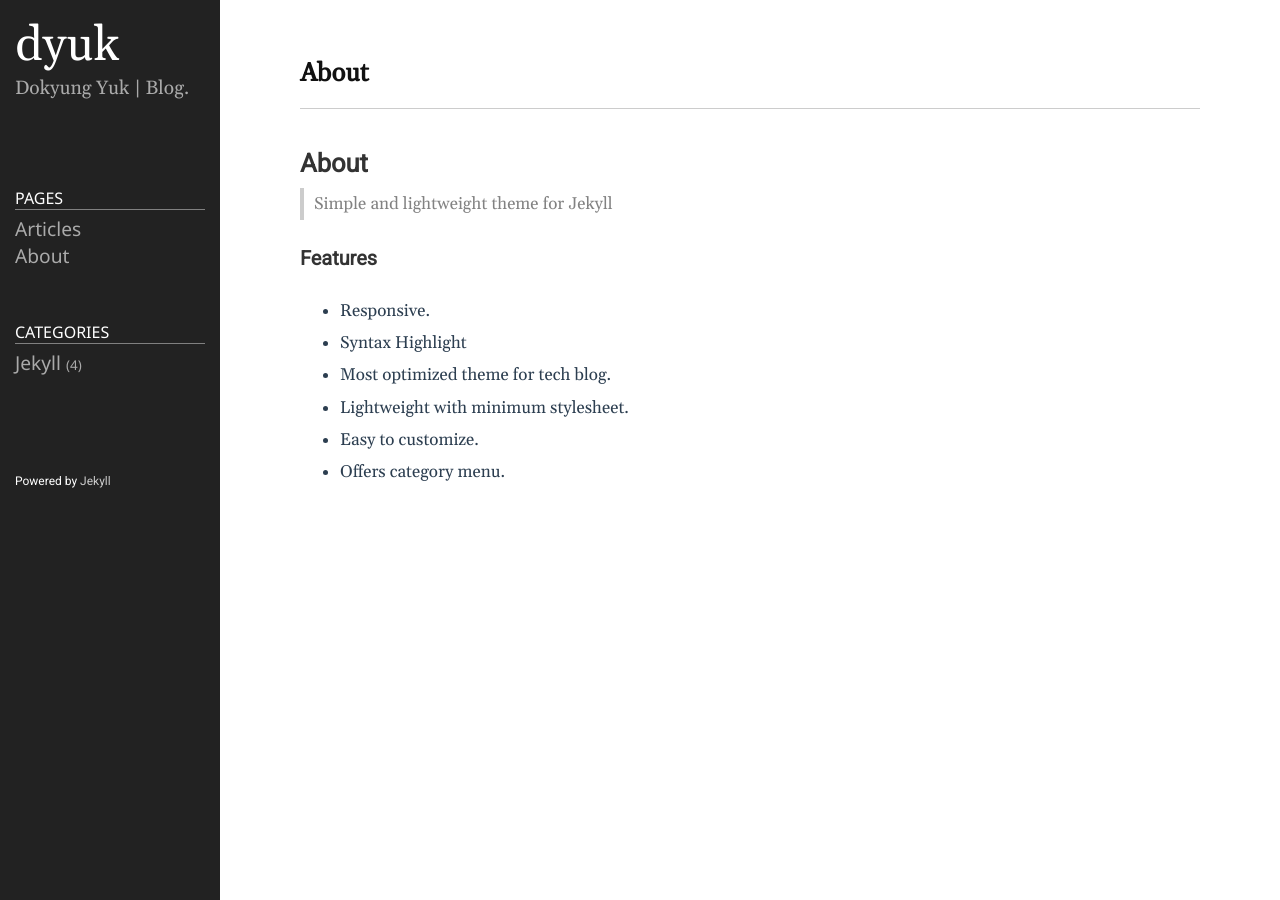
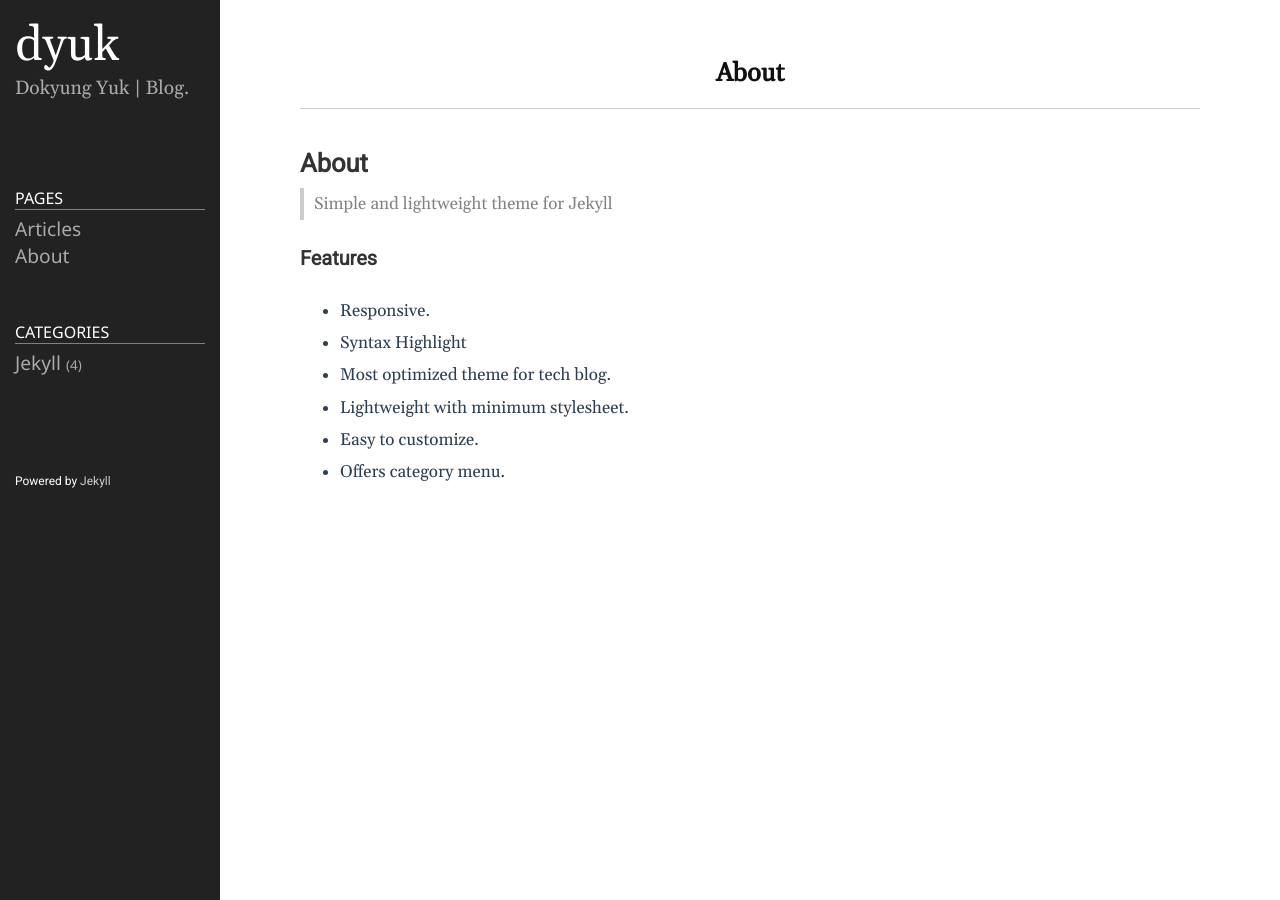
Before and after one commit to dyuk01/blog, a Jekyll site: the page built from about.md, in a window 1280 px wide. Built offline with Jekyll 4.4.1, drawn with Linux system fonts in a browser that asks for light colours.

Commit message:
Update page.html

```diff
--- a/_includes/page.html
+++ b/_includes/page.html
@@ -1,5 +1,5 @@
 <article class="post">
-	<header class="post-header home">
+	<header class="post-header">
 		<div class="post-title">
 			{{ page.title | escape }}
 		</div>
```
